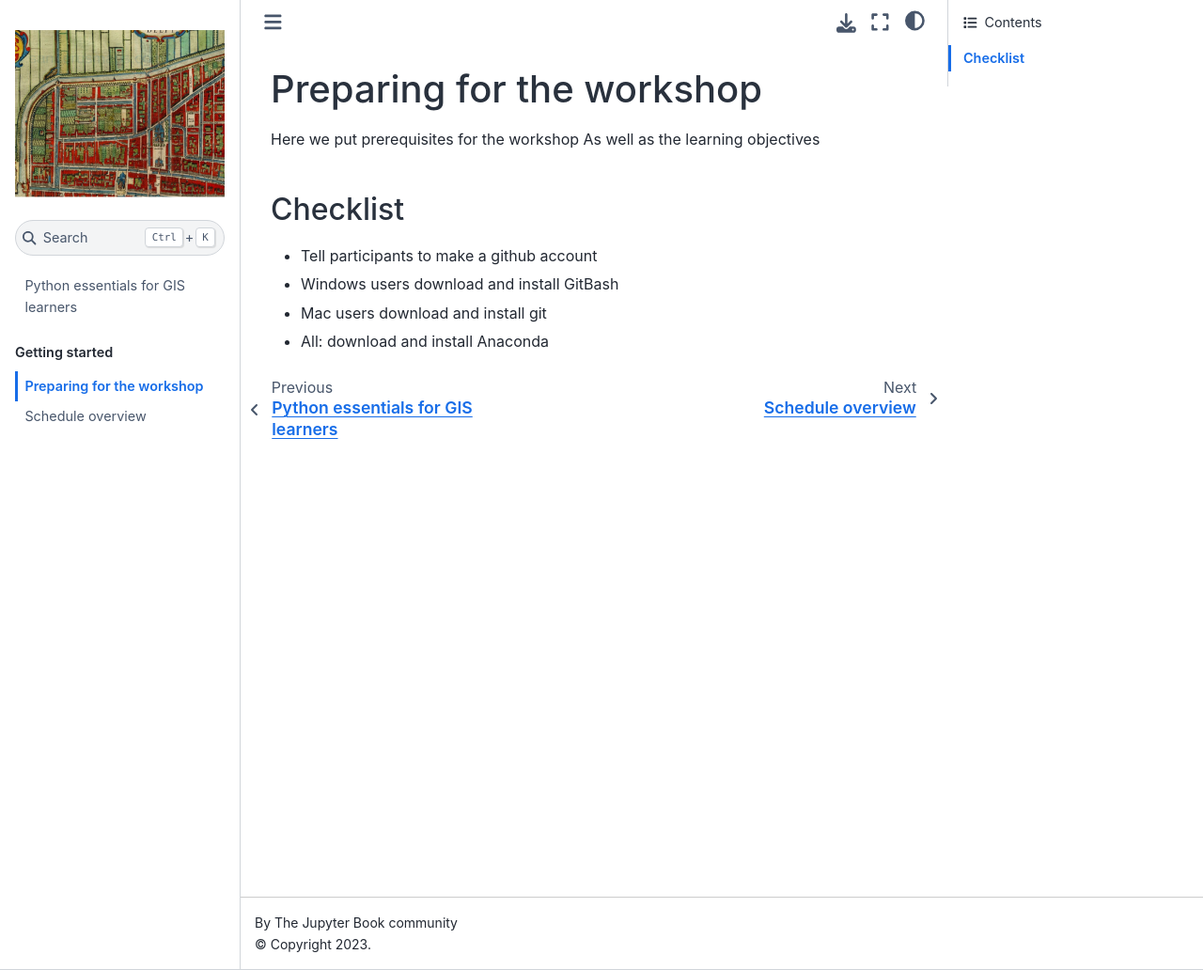
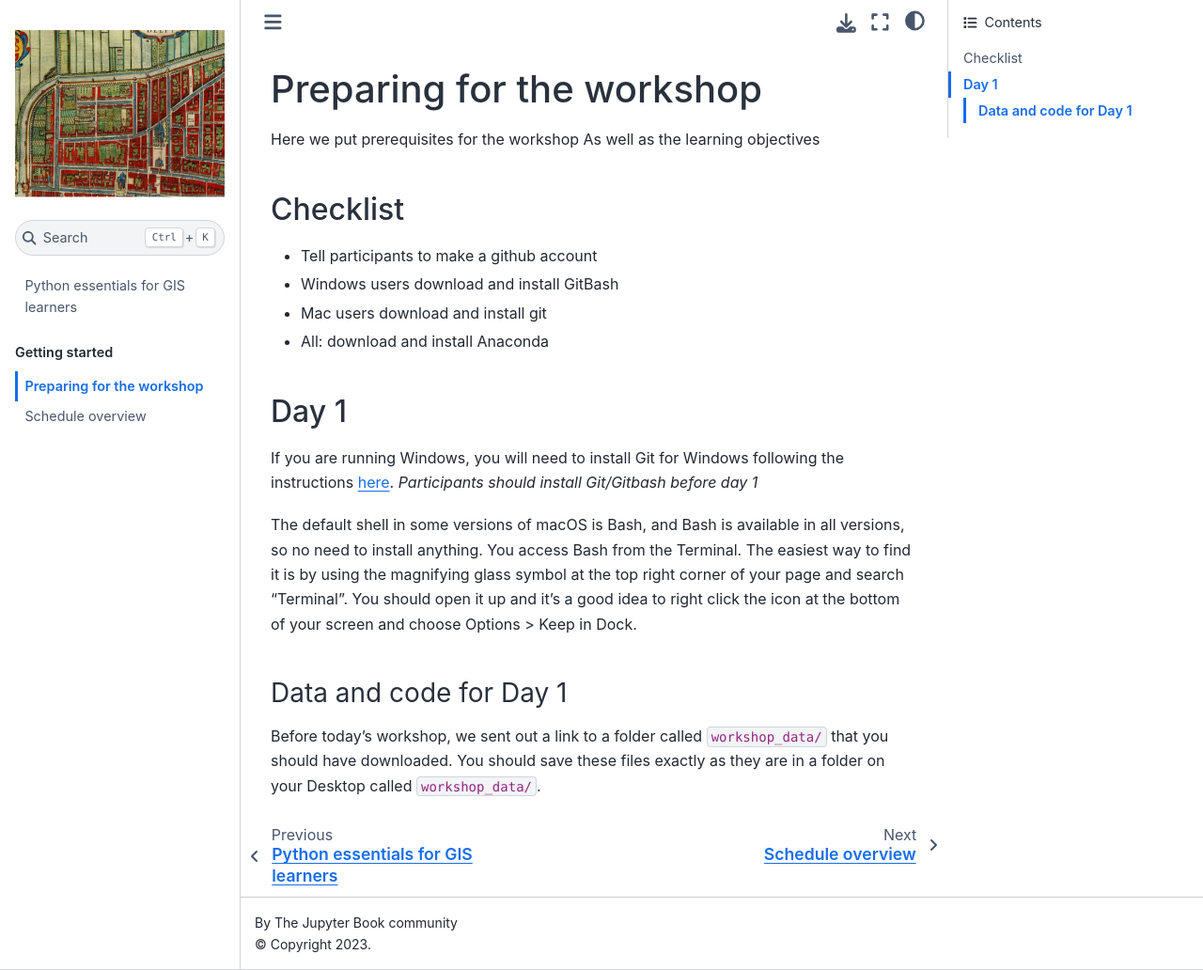
Before and after one commit to the-magnificents/04-02-2021-Carpentry-for-HGIS, a Jupyter Book: the page built from 00_Lesson_prep/README.md, in a window 1280 px wide and 1032 px high. Shown: the whole window at 94% size. Built offline with Jupyter Book 1.0.4 settings and Sphinx 7.4.7 and the Sphinx Book theme 1.1.4, drawn with Linux system fonts in a browser that asks for light colours; pages that are not in the unit, such as notebooks, are missing from menus.

Commit message:
created unix lesson1

```diff
--- a/00_Lesson_prep/README.md
+++ b/00_Lesson_prep/README.md
@@ -7,3 +7,13 @@ As well as the learning objectives
 - Windows users download and install GitBash
 - Mac users download and install git
 - All: download and install Anaconda
+
+
+## Day 1
+
+If you are running Windows, you will need to install Git for Windows following the instructions [here](https://carpentries.github.io/workshop-template/#shell). *Participants should install Git/Gitbash before day 1*
+
+The default shell in some versions of macOS is Bash, and Bash is available in all versions, so no need to install anything. You access Bash from the Terminal. The easiest way to find it is by using the magnifying glass symbol at the top right corner of your page and search "Terminal". You should open it up and it's a good idea to right click the icon at the bottom of your screen and choose Options > Keep in Dock.
+
+### Data and code for Day 1
+Before today's workshop, we sent out a link to a folder called `workshop_data/` that you should have downloaded. You should save these files exactly as they are in a folder on your Desktop called `workshop_data/`.
```
Also changed, not shown: 2 other files.
